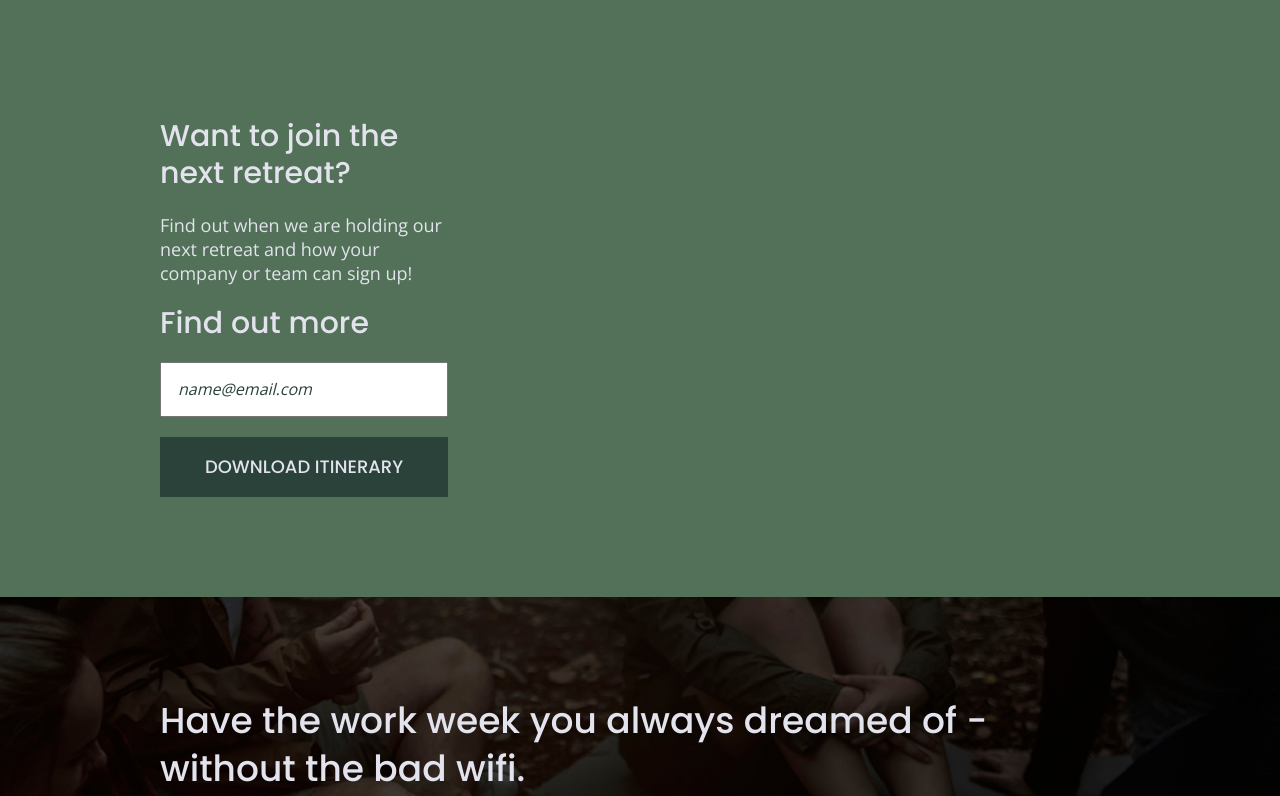
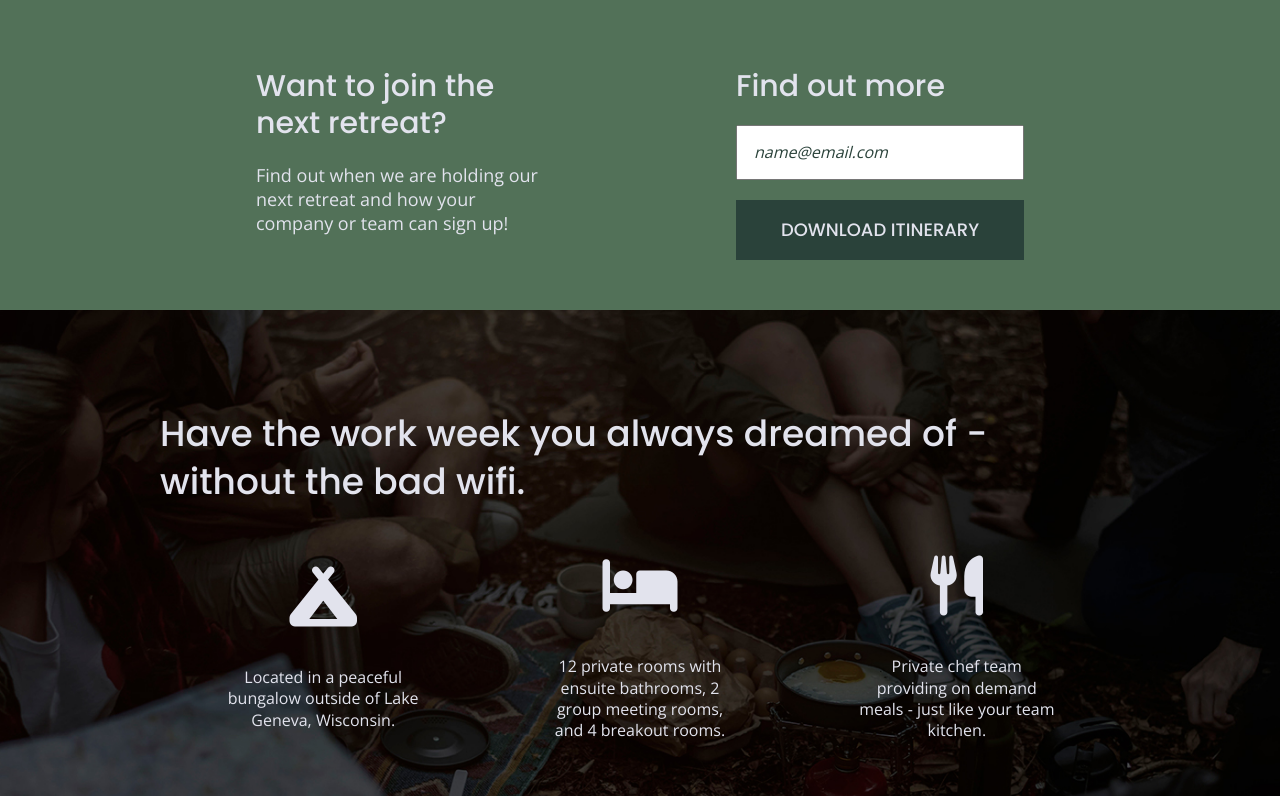
Before and after one commit to eeeyork/unplugged-retreat, a website built with Parcel: page index.html in a window 1280 px wide. Shown: the part 684-1480 px from the top of the page. Built offline with nearby package versions, Linux system fonts and the light colour scheme.

Commit message:
Final changes made

```diff
--- a/css/main.css
+++ b/css/main.css
@@ -579,17 +579,17 @@ input[type=button] {
     }
 
   /* Aside */
-  .aside .content-wrapper {
+  aside .content-wrapper {
     margin: 50px 0;
     display: flex;
-    justify-content: space-between;
+    justify-content: center;
     flex-flow: row wrap;
   }
 
   aside .content-wrapper .form-description,
   aside .content-wrapper .form {
     width: 40%;
-    margin: 0;
+    margin: 0 20px;
   }
 
   /* Features */
@@ -741,7 +741,7 @@ input[type=button] {
   }
 
   p {
-      font-size: 1.em;
+      font-size: 1em;
       line-height: 1.333;
   }
 
@@ -793,10 +793,6 @@ input[type=button] {
   About Page
   ========================================================================== */
 
-  .map figure {
-    padding-bottom: 37.5%;
-  }
-
   .mission h2,
   .contact-section .content-wrapper h2 {
       width: 95%;
@@ -806,7 +802,6 @@ input[type=button] {
  .contact-content h4 {
     font-size: 1em;
   }
-
 
 
   /* ==========================================================================
```
Also changed, not shown: about/index.html (+0 -1 lines), faq/index.html (+3 -1 lines), index.html (+3 -4 lines).
